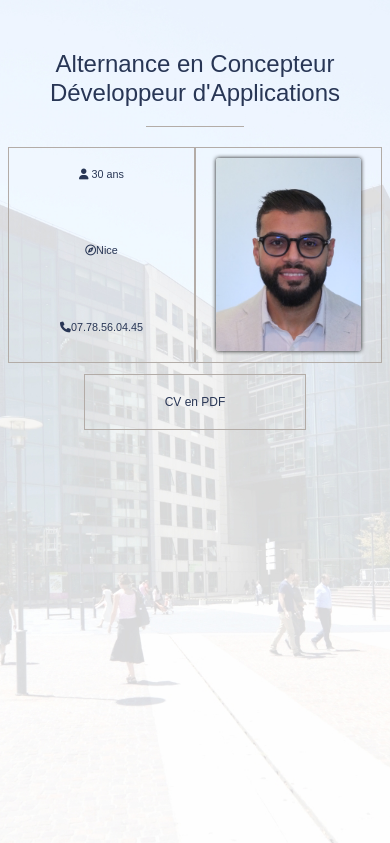
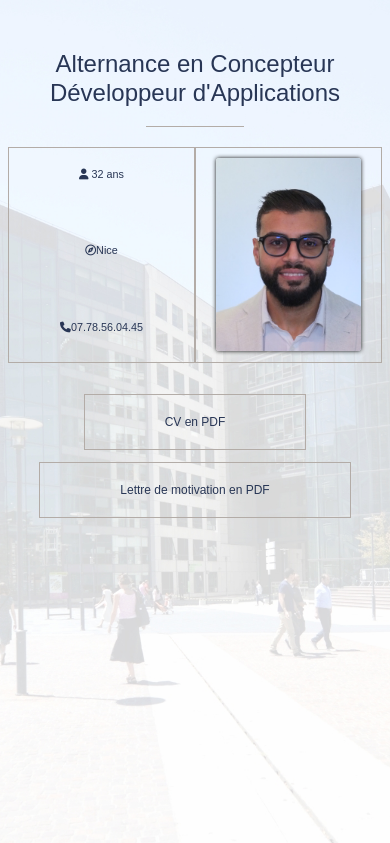
Before and after one commit to hmouda16/labidi-ahmed-cv, a PHP site: page / in a window 390 px wide. Shown: the top 843 px of the page. Run offline with PHP 8.4, Linux system fonts and the light colour scheme; some libraries are stand-ins or nearby versions.

Commit message:
ajout lettre de motivation

```diff
--- a/index.html
+++ b/index.html
@@ -67,7 +67,7 @@
       <div class="container">
         <div class="row presentation">
           <div class="col-6 col-md-3 infos">
-            <h5><i class="fa fa-user"></i> 30 ans</h5>
+            <h5><i class="fa fa-user"></i> 32 ans</h5>
             <h5><i class="fa fa-compass"></i><a href="https://goo.gl/maps/XtjmraTuuhQQFrSK6" target="_blank">Nice</a>
             </h5>
             <h5><i class="fa fa-phone"></i><a href="tel:+33778560445">07.78.56.04.45</a></h5>
@@ -90,9 +90,15 @@
             <img src="media/photoCVJPG.JPG" alt="photo-candidat" />
           </div>
         </div>
+
         <div class="button">
-          <a href="media/cv-labidi-ahmed.pdf" target="_blank">CV en PDF</a>
+          <a href="media/CV_Labidi_Ahmed_alternance.pdf" target="_blank">CV en PDF</a>
         </div>
+        <div class="button">
+          <a href="media/Lettre_de_motivation_alternance_LABIDI_Ahmed.pdf" target="_blank">Lettre de motivation en
+            PDF</a>
+        </div>
+
       </div>
     </div>
   </header>
--- a/style.css
+++ b/style.css
@@ -110,6 +110,11 @@ header .button:hover a {
   color: #e2dedb;
   transition: all 0.3s ease-in-out;
 }
+
+/* .content-doc{
+  display: flex;
+  justify-content: center;
+} */
 
 /******************** COURS ************/
 
@@ -637,7 +642,7 @@ footer p {
 
 @media screen and (max-width: 1130px) {
   .button {
-    margin-top: 30px;
+    margin-top: 50px;
   }
 }
 
```
Also changed, not shown: 2 other files.
